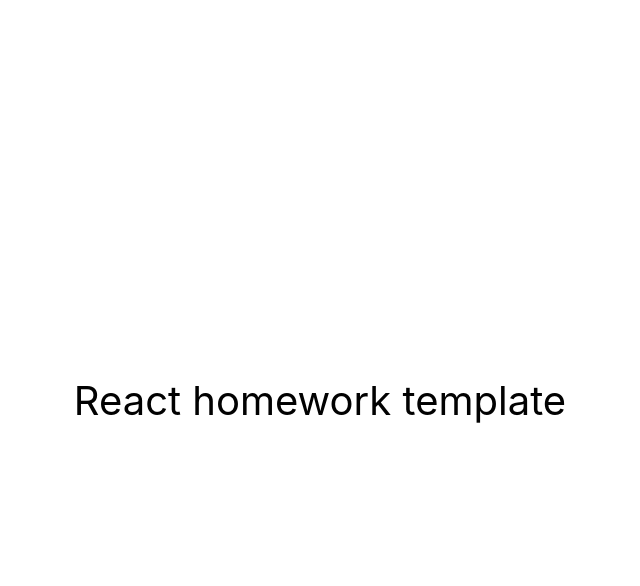
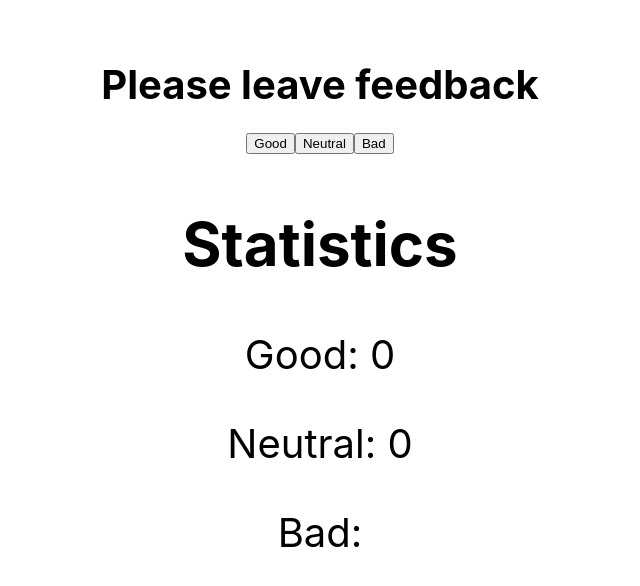
Before and after one commit to Volodymyr-Mospan/goit-react-hw-02-feedback, a React (Create React App) app: page / in a window 1280 px wide. Shown: the top 586 px of the page, without its empty margins (320-960 px from the left). Built offline with nearby package versions, Linux system fonts and the light colour scheme.

Commit message:
adds markup

```diff
--- a/src/components/App.jsx
+++ b/src/components/App.jsx
@@ -1,16 +1,20 @@
+import Feedback from './Feedback/Feedback';
+
 export const App = () => {
   return (
     <div
       style={{
         height: '100vh',
-        display: 'flex',
-        justifyContent: 'center',
-        alignItems: 'center',
+        padding: '60px',
+        // display: 'flex',
+        // justifyContent: 'center',
+        // alignItems: 'center',
+        textAlign: 'center',
         fontSize: 40,
-        color: '#010101'
+        color: '#010101',
       }}
     >
-      React homework template
+      <Feedback />
     </div>
   );
 };
--- /dev/null
+++ b/src/components/Feedback/Feedback.js
@@ -0,0 +1,28 @@
+import React, { Component } from 'react';
+
+export default class Feedback extends Component {
+  state = {
+    good: 0,
+    neutral: 0,
+    bad: 0,
+  };
+
+  render() {
+    return (
+      <>
+        <b>Please leave feedback</b>
+        <div>
+          <button>Good</button>
+          <button>Neutral</button>
+          <button>Bad</button>
+        </div>
+
+        <h2>Statistics</h2>
+
+        <p>Good: {this.state.good}</p>
+        <p>Neutral: {this.state.neutral}</p>
+        <p>Bad: {this.state.bab}</p>
+      </>
+    );
+  }
+}
```
